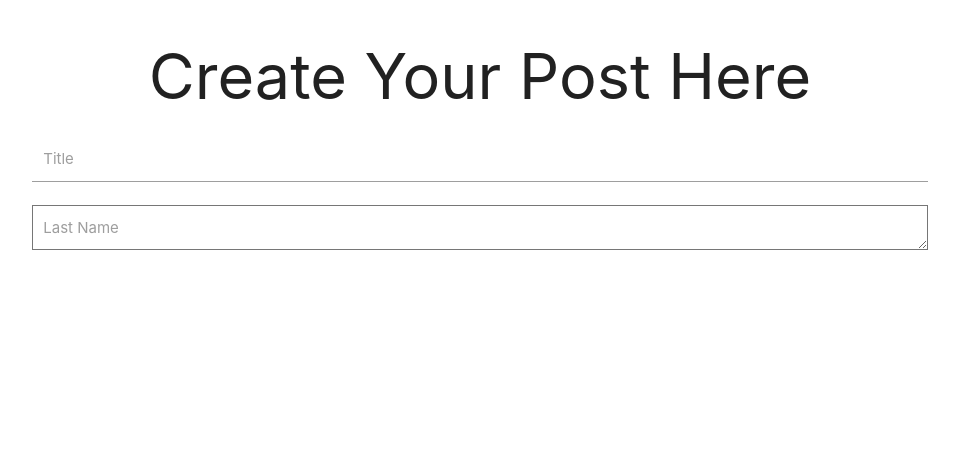
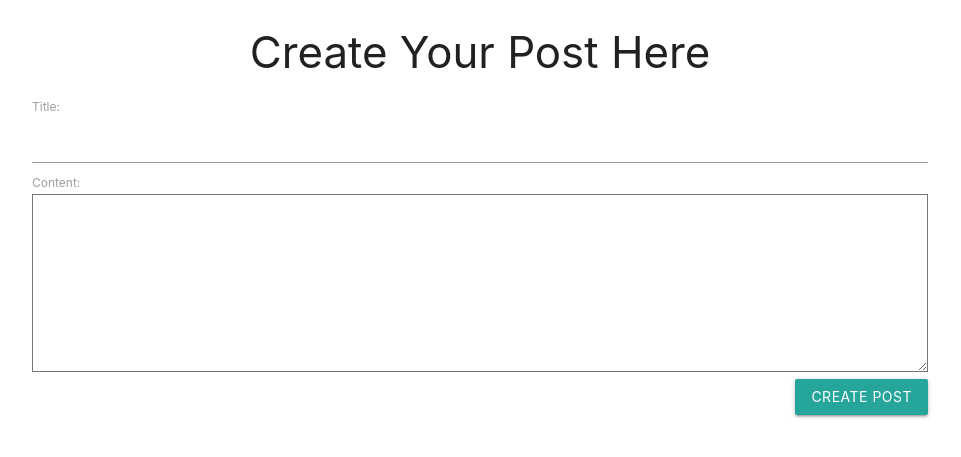
Before and after one commit to ShivaGuntuku/TL-DR-Just-Listen, a Django app: page /create in a window 1280 px wide. Shown: the top 457 px of the page, without its empty margins (160-1121 px from the left). Run offline with Django 3.2, Linux system fonts and the light colour scheme; some libraries are stand-ins or nearby versions.

Commit message:
CRUDS Completed

```diff
--- a/rd_wr_ls/settings.py
+++ b/rd_wr_ls/settings.py
@@ -122,3 +122,8 @@ USE_TZ = True
 # https://docs.djangoproject.com/en/2.0/howto/static-files/
 
 STATIC_URL = '/static/'
+STATICFILES_DIRS = (os.path.join(BASE_DIR, 'static'),)
+STATIC_ROOT = os.path.join(os.path.dirname(BASE_DIR),'static_cdn')
+
+MEDIA_URL = '/media/'
+MEDIA_ROOT = os.path.join(os.path.dirname(BASE_DIR),'media_cdn')
--- /dev/null
+++ b/static/css/internal_posts.css
@@ -0,0 +1,22 @@
+/*Create Post Styles*/
+#id_title {
+
+}
+
+#id_content {
+	height: 100%;
+	width: 100%;
+}
+
+div.col{
+	position:relative;
+}
+.fullcard{
+	position:absolute;
+    top:0;
+	left:0;
+	width:100%;
+	height:100%;
+	display:inline-block;
+	z-index: 99999;
+}
--- /dev/null
+++ b/static/js/internal_post.js
@@ -0,0 +1,14 @@
+document.addEventListener('DOMContentLoaded', function() {
+  var elems = document.querySelectorAll('.fixed-action-btn');
+  var instances = M.FloatingActionButton.init(elems, {
+    direction: 'left',
+    hoverEnabled: false
+  });
+});
+
+$(document).ready(function(){
+  $('.modal').modal({
+    opacity:0.5
+  });
+
+});
--- /dev/null
+++ b/templates/base.html
@@ -0,0 +1,16 @@
+<!DOCTYPE html>
+<html>
+  <head>
+    {% load staticfiles %}
+    <title>Create</title>
+    <link rel="stylesheet" href="https://cdnjs.cloudflare.com/ajax/libs/materialize/1.0.0-rc.2/css/materialize.min.css">
+    <link rel="stylesheet" href="{% static 'css/internal_posts.css' %}" type="text/css">
+    <link href="https://fonts.googleapis.com/icon?family=Material+Icons" rel="stylesheet">
+    <script type="text/javascript" src="https://code.jquery.com/jquery-2.1.1.min.js"></script>
+    <script src="https://cdnjs.cloudflare.com/ajax/libs/materialize/1.0.0-rc.2/js/materialize.min.js"></script>
+  </head>
+  <body>
+    {% block content %}{% endblock %}
+    <script type="text/javascript" src="{% static 'js/internal_post.js' %}"></script>
+  </body>
+</html>
--- a/templates/create_post.html
+++ b/templates/create_post.html
@@ -1,23 +1,11 @@
-<!DOCTYPE html>
-<html>
-<head>
-	<title>Create</title>
-    <link rel="stylesheet" href="https://cdnjs.cloudflare.com/ajax/libs/materialize/1.0.0-rc.2/css/materialize.min.css">
-</head>
-<body>
+{% extends 'base.html' %}
+{% block content %}
 	<div class="container">
-		<h1 class="center">Create Your Post Here</h1>
-    <form class="col s12">
-        <div class="input-field col s12">
-          <input id="title" type="text" class="validate">
-          <label for="title">Title</label>
-        </div>
-        <div class="input-field col s12">
-          <label for="last_name">Last Name</label>
-          <textarea></textarea>
-        </div>
+		<h3 class="center">Create Your Post Here</h3>
+    <form method="POST" action="" enctype="multipart/form-data">
+      {% csrf_token %}
+      {{form}}<br/>
+      <input type="submit" class="btn btn-primary right" value="Create Post">
     </form>
   </div>
-    <script src="https://cdnjs.cloudflare.com/ajax/libs/materialize/1.0.0-rc.2/js/materialize.min.js"></script>
-</body>
-</html>
+{% endblock content %}
--- a/wrlapp/forms.py
+++ b/wrlapp/forms.py
@@ -5,7 +5,7 @@ from .models import Posts
 class PostForm(forms.ModelForm):
 	# content = forms.CharField(widget = PagedownWidget(show_preview = False))
 	class Meta:
-		models = Posts
+		model = Posts
 		fields = [
 			'title',
 			'content']
--- a/wrlapp/urls.py
+++ b/wrlapp/urls.py
@@ -2,11 +2,13 @@ from django.urls import path
 
 from . import views
 
+app_name = 'wrlapp'
+
 urlpatterns = [
     # path('', views.index, name='index'),
-    path('', views.show_all, name='Show Posts'),
-    path('create', views.create_post, name='Create Post'),
-    path('retrive', views.retrive_post, name='Retrive Post'),
-    path('update', views.update_post, name='Update Post'),
-    path('delete', views.delete_post, name='Delete Post'),
+    path('', views.show_all, name='show'),
+    path('create', views.create_post, name='create'),
+    path('view/<int:id>', views.retrive_post, name='retrive'),
+    path('<int:id>/update', views.update_post, name='update'),
+    path('<int:id>/delete', views.delete_post, name='delete'),
 ]
--- a/wrlapp/views.py
+++ b/wrlapp/views.py
@@ -1,16 +1,9 @@
-from django.shortcuts import render
-
-# Create your views here.
-from django.http import HttpResponse
-from django.shortcuts import render
+from django.contrib import messages
+from django.http import HttpResponse, HttpResponseRedirect
+from django.shortcuts import render, get_object_or_404, redirect
 
 from .forms import PostForm
 from .models import Posts
-
-# ops: CRUDL
-# create_post.html
-# update_post.html
-# retrive_post.html
 
 
 def show_all(request):
@@ -20,17 +13,45 @@ def show_all(request):
 	}
 	return render(request, 'index.html', context)
 
+
 def create_post(request):
-	context = {}
+	form = PostForm(request.POST or None, request.FILES or None)
+	if form.is_valid():
+		instance = form.save(commit = False)
+		instance.user = request.user
+		instance.save()
+		messages.success(request, "Post Successfully Created")
+		return redirect("wrlapp:show")
+	context = {
+		'form' : form
+	}
 	return render(request,'create_post.html', context)
 
-def retrive_post(request):
-	context = {}
+def retrive_post(request,id):
+	queryset_list = Posts.objects.filter(id = id)
+	context = {
+		'queryset_list': queryset_list
+	}
 	return render(request,'retrive_post.html', context)
 
-def update_post(request):
-	context = {}
+
+def update_post(request,id):
+	instance = Posts.objects.filter(id = id).first()
+	form = PostForm(request.POST or None, request.FILES or None, instance=instance)
+	if form.is_valid():
+		instance = form.save(commit = False)
+		instance.save()
+		messages.success(request, "Post is Updated.")
+		return HttpResponseRedirect('/view/%d'%id)
+	context = {
+		'title' : instance.title,
+		'instance' : instance,
+		'form' : form
+	}
 	return render(request,'update_post.html', context)
 
-def delete_post(request):
-	return HttpResponse('You can Delete post here.')
+def delete_post(request, id):
+	instance = Posts.objects.get(id=id)
+	instance.delete()
+	messages.success(request, "Post is Deleted.")
+	return redirect("wrlapp:show")
```
Also changed, not shown: ToDO.md (+9 -0 lines), templates/index.html (+15 -10 lines), templates/retrive_post.html (+34 -9 lines), templates/update_post.html (+11 -9 lines).
